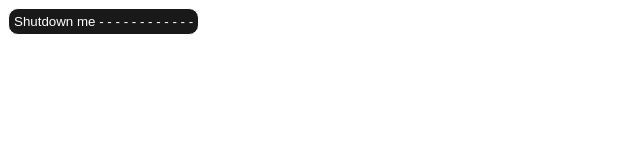
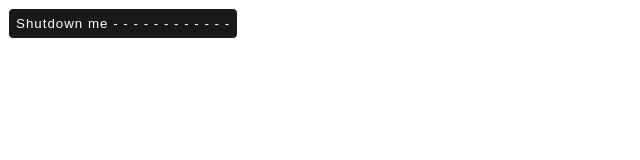
Before and after one commit to cgfhjff/good, a plain HTML site: page index.html in a window 1280 px wide. Shown: the whole page, without its empty margins (0-640 px from the left). Drawn offline with Linux system fonts and the light colour scheme.

Commit message:
Add files via upload

```diff
--- a/style.css
+++ b/style.css
@@ -2,11 +2,16 @@ button{
     background-color: #191919;
     color: white;
     transition: .3s;
-    border: 1px solid white;
-    border-radius: 10px;
-    padding: 5px;
+    border: 0.5px solid white;
+    border-radius: 5px;
+    padding: 7px;
+    letter-spacing: 1px;
+}
 
-}
 button:hover{
     background-color: #0a702e;
 }
+.ny{
+    color: #0a702e;
+    font-size: 40px;
+}
```
